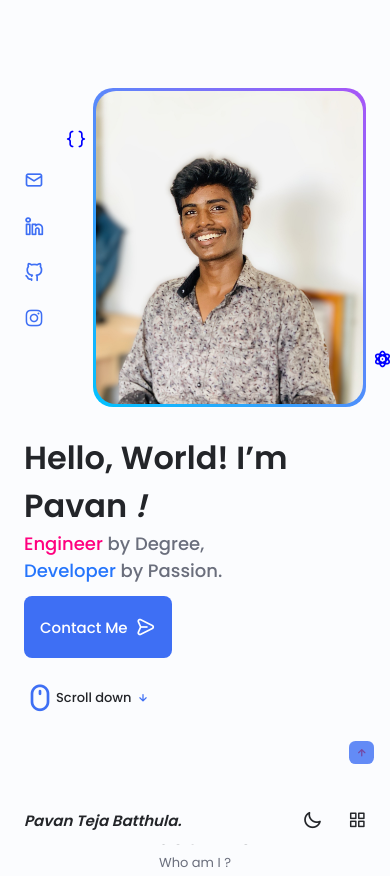
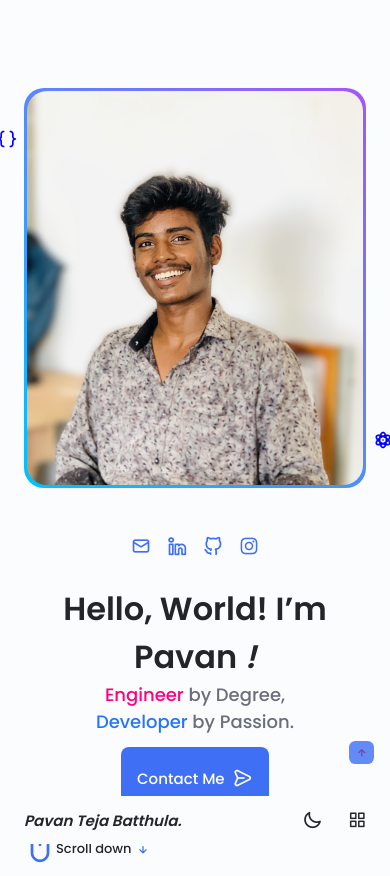
Before and after one commit to tej-a192/Portfolio, a plain HTML site: page index.html in a window 390 px wide. Shown: the top 876 px of the page. Drawn offline with nearby package versions, Linux system fonts and the light colour scheme.

Commit message:
modified

```diff
--- a/assets/css/styles.css
+++ b/assets/css/styles.css
@@ -1572,3 +1572,29 @@ body.dark-theme #animated-name {
     50% { transform: translateY(-100%); }
     100% { transform: translateY(0); }
 }
+
+
+@media screen and (max-width: 425px) {
+    .home__social {
+        display: flex;
+        justify-content: center;
+        gap: 1rem;
+        margin-top: 1rem;
+        order: 2; /* Moves it below the image */
+    }
+
+    .home__content {
+        display: flex;
+        flex-direction: column;
+        align-items: center;
+        text-align: center;
+    }
+
+    .home__img {
+        order: 1; /* Image stays on top */
+    }
+
+    .home__data {
+        order: 3; /* Text section comes below icons */
+    }
+}
```
Also changed, not shown: assets/js/main.js (line endings or trailing spaces).
